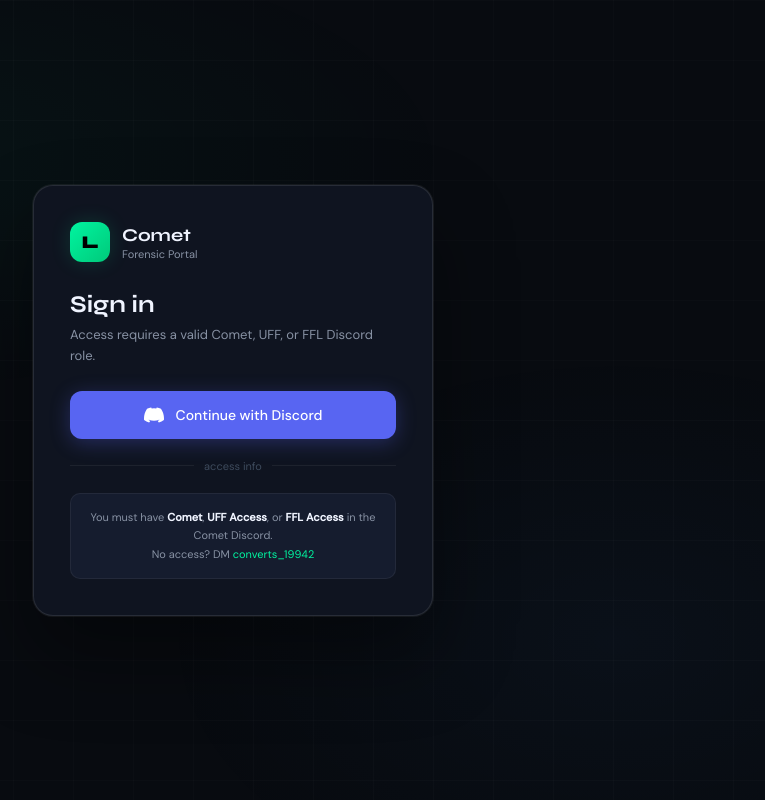
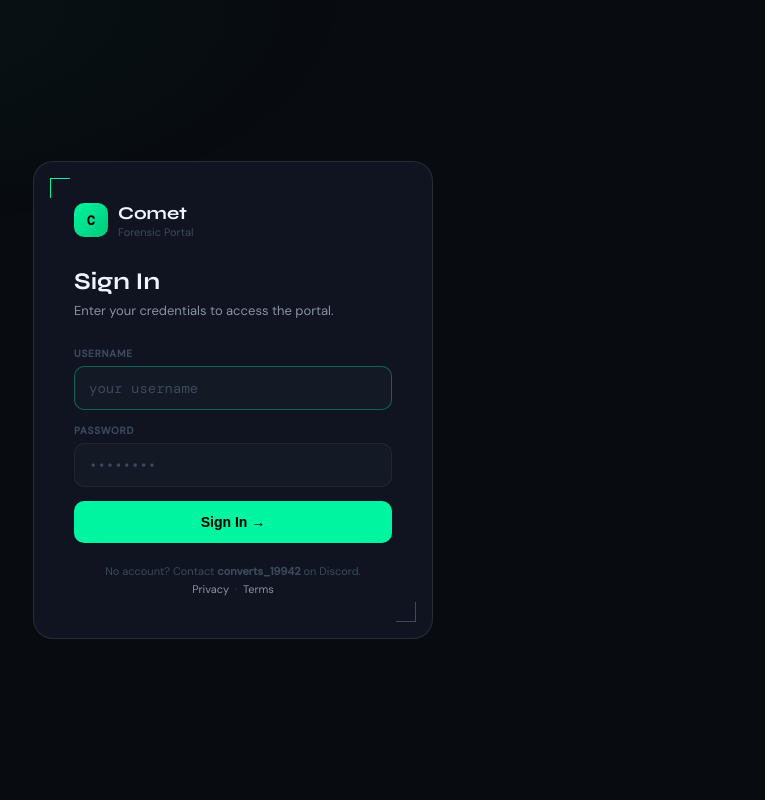
Before and after one commit to n0unt/pccheckersitee, a Flask app: page /login in a window 1280 px wide. Shown: the whole page, without its empty margins (407-1172 px from the left). Run offline with Flask 3, Linux system fonts and the light colour scheme; some libraries are stand-ins or nearby versions.

Commit message:
Refactor login page layout and styles

```diff
--- a/templates/login.html
+++ b/templates/login.html
@@ -2,101 +2,56 @@
 <html lang="en">
 <head>
 <meta charset="UTF-8">
-<meta name="viewport" content="width=device-width, initial-scale=1.0">
+<meta name="viewport" content="width=device-width,initial-scale=1.0">
 <title>Comet — Sign In</title>
-<link href="https://fonts.googleapis.com/css2?family=Syne:wght@400;600;700;800&family=DM+Sans:wght@300;400;500&display=swap" rel="stylesheet">
+<link href="https://fonts.googleapis.com/css2?family=Syne:wght@700;800&family=DM+Sans:wght@300;400;500&family=DM+Mono:wght@400;500&display=swap" rel="stylesheet">
 <style>
 *,*::before,*::after{box-sizing:border-box;margin:0;padding:0}
-:root{
-  --bg:#080b10;--surface:#0f1420;--surface2:#151c2e;--surface3:#1a2235;
-  --border:rgba(255,255,255,0.06);--border2:rgba(255,255,255,0.1);
-  --fg:#f0f4ff;--fg2:#8892a4;--fg3:#3d4a5c;
-  --green:#00f5a0;--green-glow:rgba(0,245,160,0.15);
-  --red:#ff4d6d;--blue:#4d9fff;
-}
-html,body{height:100%;background:var(--bg);color:var(--fg);font-family:'DM Sans',sans-serif;overflow:hidden}
-/* Animated mesh background */
-body::before{
-  content:'';position:fixed;inset:0;
-  background:
-    radial-gradient(ellipse 80% 50% at 20% 20%, rgba(0,245,160,0.04) 0%, transparent 60%),
-    radial-gradient(ellipse 60% 60% at 80% 80%, rgba(77,159,255,0.04) 0%, transparent 60%);
-  pointer-events:none;
-}
-/* Grid lines */
-body::after{
-  content:'';position:fixed;inset:0;
-  background-image:
-    linear-gradient(rgba(255,255,255,0.015) 1px, transparent 1px),
-    linear-gradient(90deg, rgba(255,255,255,0.015) 1px, transparent 1px);
-  background-size:60px 60px;pointer-events:none;
-}
-.wrap{position:relative;z-index:1;display:flex;align-items:center;justify-content:center;min-height:100vh;padding:24px;}
-.card{
-  width:100%;max-width:400px;
-  background:var(--surface);
-  border:1px solid var(--border2);
-  border-radius:20px;
-  padding:36px;
-  box-shadow:0 0 0 1px var(--border), 0 40px 80px rgba(0,0,0,0.4);
-  animation:rise 0.5s cubic-bezier(0.16,1,0.3,1) both;
-}
-@keyframes rise{from{opacity:0;transform:translateY(24px) scale(0.98)}to{opacity:1;transform:none}}
-.logo{display:flex;align-items:center;gap:12px;margin-bottom:28px;}
-.logo-mark{
-  width:40px;height:40px;border-radius:12px;
-  background:linear-gradient(135deg, var(--green), #00c97a);
-  display:flex;align-items:center;justify-content:center;
-  font-family:'Syne',sans-serif;font-size:18px;font-weight:800;color:#000;
-  box-shadow:0 0 20px var(--green-glow);
-}
-.logo-text{font-family:'Syne',sans-serif;font-size:18px;font-weight:700;}
-.logo-sub{font-size:11px;color:var(--fg2);margin-top:1px;}
+:root{--bg:#080b10;--s:#0f1420;--s2:#131925;--s3:#1a2235;--b:rgba(255,255,255,0.06);--b2:rgba(255,255,255,0.1);--fg:#f0f4ff;--fg2:#8892a4;--fg3:#3d4a5c;--green:#00f5a0;--gd:#00c97a;--red:#ff4d6d;}
+html,body{height:100%;background:var(--bg);color:var(--fg);font-family:'DM Sans',sans-serif;display:flex;align-items:center;justify-content:center;}
+body::before{content:'';position:fixed;inset:0;background:radial-gradient(ellipse 80% 60% at 20% 0%,rgba(0,245,160,0.04) 0%,transparent 50%);pointer-events:none;}
+.card{width:400px;background:var(--s);border:1px solid var(--b2);border-radius:20px;padding:40px;position:relative;z-index:1;}
+.logo{display:flex;align-items:center;gap:10px;margin-bottom:28px;}
+.mark{width:34px;height:34px;border-radius:10px;background:linear-gradient(135deg,var(--green),var(--gd));display:flex;align-items:center;justify-content:center;font-family:'DM Mono',monospace;font-size:13px;font-weight:700;color:#000;}
+.brand{font-family:'Syne',sans-serif;font-size:18px;font-weight:700;}
+.brand-sub{font-size:11px;color:var(--fg3);margin-top:1px;}
 h1{font-family:'Syne',sans-serif;font-size:24px;font-weight:700;margin-bottom:6px;}
-.sub{font-size:13px;color:var(--fg2);line-height:1.6;margin-bottom:24px;}
-.error{
-  background:rgba(255,77,109,0.08);border:1px solid rgba(255,77,109,0.2);
-  color:var(--red);font-size:12px;padding:10px 14px;border-radius:10px;margin-bottom:16px;
-}
-.discord-btn{
-  display:flex;align-items:center;justify-content:center;gap:12px;
-  width:100%;background:#5865F2;color:#fff;
-  border:none;border-radius:12px;
-  font-family:'DM Sans',sans-serif;font-size:14px;font-weight:500;
-  padding:14px;cursor:pointer;text-decoration:none;
-  transition:all 0.2s;
-  box-shadow:0 4px 20px rgba(88,101,242,0.3);
-}
-.discord-btn:hover{background:#4752c4;transform:translateY(-1px);box-shadow:0 6px 24px rgba(88,101,242,0.4);}
-.discord-btn:active{transform:translateY(0);}
-.discord-btn svg{width:20px;height:20px;fill:#fff;flex-shrink:0;}
-.sep{display:flex;align-items:center;gap:10px;color:var(--fg3);font-size:11px;margin:20px 0;}
-.sep::before,.sep::after{content:'';flex:1;height:1px;background:var(--border);}
-.info{
-  font-size:11px;color:var(--fg2);text-align:center;line-height:1.7;
-  padding:14px;background:var(--surface2);border-radius:10px;border:1px solid var(--border);
-}
-.info strong{color:var(--fg);}
-.info a{color:var(--green);text-decoration:none;}
+.sub{font-size:13px;color:var(--fg2);margin-bottom:28px;}
+.fl{font-size:10px;font-weight:600;letter-spacing:.08em;text-transform:uppercase;color:var(--fg3);margin-bottom:6px;}
+.fw{background:var(--s2);border:1px solid var(--b);border-radius:10px;margin-bottom:14px;transition:border-color .15s;}
+.fw:focus-within{border-color:rgba(0,245,160,0.35);}
+.fw input{width:100%;background:transparent;border:none;outline:none;padding:12px 14px;font-size:14px;color:var(--fg);font-family:'DM Mono',monospace;}
+.fw input::placeholder{color:var(--fg3);}
+.err{background:rgba(255,77,109,0.08);border:1px solid rgba(255,77,109,0.25);border-radius:10px;padding:10px 14px;font-size:12px;color:var(--red);margin-bottom:16px;}
+.btn{width:100%;background:var(--green);color:#000;border:none;border-radius:10px;padding:13px;font-size:14px;font-weight:700;cursor:pointer;transition:background .15s;}
+.btn:hover{background:var(--gd);}
+.note{font-size:11px;color:var(--fg3);text-align:center;margin-top:20px;line-height:1.6;}
+.note a{color:var(--fg2);text-decoration:none;}
+.note a:hover{color:var(--fg);}
+.corner{position:absolute;}
+.tl{top:16px;left:16px;width:20px;height:20px;border-top:1.5px solid var(--green);border-left:1.5px solid var(--green);}
+.br{bottom:16px;right:16px;width:20px;height:20px;border-bottom:1.5px solid var(--fg3);border-right:1.5px solid var(--fg3);}
 </style>
 </head>
 <body>
-<div class="wrap">
 <div class="card">
+  <div class="corner tl"></div>
+  <div class="corner br"></div>
   <div class="logo">
-    <div class="logo-mark">L</div>
-    <div><div class="logo-text">Comet</div><div class="logo-sub">Forensic Portal</div></div>
+    <div class="mark">C</div>
+    <div><div class="brand">Comet</div><div class="brand-sub">Forensic Portal</div></div>
   </div>
-  <h1>Sign in</h1>
-  <p class="sub">Access requires a valid Comet, UFF, or FFL Discord role.</p>
-  {% if error %}<div class="error">{{ error }}</div>{% endif %}
-  <a href="/auth/discord" class="discord-btn">
-    <svg viewBox="0 0 24 24"><path d="M20.317 4.37a19.791 19.791 0 0 0-4.885-1.515.074.074 0 0 0-.079.037c-.21.375-.444.864-.608 1.25a18.27 18.27 0 0 0-5.487 0 12.64 12.64 0 0 0-.617-1.25.077.077 0 0 0-.079-.037A19.736 19.736 0 0 0 3.677 4.37a.07.07 0 0 0-.032.027C.533 9.046-.32 13.58.099 18.057c.002.022.015.043.03.056a19.9 19.9 0 0 0 5.993 3.03.078.078 0 0 0 .084-.028 14.09 14.09 0 0 0 1.226-1.994.076.076 0 0 0-.041-.106 13.107 13.107 0 0 1-1.872-.892.077.077 0 0 1-.008-.128 10.2 10.2 0 0 0 .372-.292.074.074 0 0 1 .077-.01c3.928 1.793 8.18 1.793 12.062 0a.074.074 0 0 1 .078.01c.12.098.246.198.373.292a.077.077 0 0 1-.006.127 12.299 12.299 0 0 1-1.873.892.077.077 0 0 0-.041.107c.36.698.772 1.362 1.225 1.993a.076.076 0 0 0 .084.028 19.839 19.839 0 0 0 6.002-3.03.077.077 0 0 0 .032-.054c.5-5.177-.838-9.674-3.549-13.66a.061.061 0 0 0-.031-.03z"/></svg>
-    Continue with Discord
-  </a>
-  <div class="sep">access info</div>
-  <div class="info">You must have <strong>Comet</strong>, <strong>UFF Access</strong>, or <strong>FFL Access</strong> in the Comet Discord.<br>No access? DM <a href="#">converts_19942</a></div>
-</div>
+  <h1>Sign In</h1>
+  <p class="sub">Enter your credentials to access the portal.</p>
+  {% if error %}<div class="err">✗ &nbsp;{{ error }}</div>{% endif %}
+  <form method="POST" action="/auth/login">
+    <div class="fl">Username</div>
+    <div class="fw"><input type="text" name="username" placeholder="your username" autocomplete="username" autofocus></div>
+    <div class="fl">Password</div>
+    <div class="fw"><input type="password" name="password" placeholder="••••••••" autocomplete="current-password"></div>
+    <button type="submit" class="btn">Sign In  →</button>
+  </form>
+  <div class="note">No account? Contact <strong>converts_19942</strong> on Discord.<br><a href="/privacy">Privacy</a> &nbsp;·&nbsp; <a href="/terms">Terms</a></div>
 </div>
 </body>
 </html>
```
